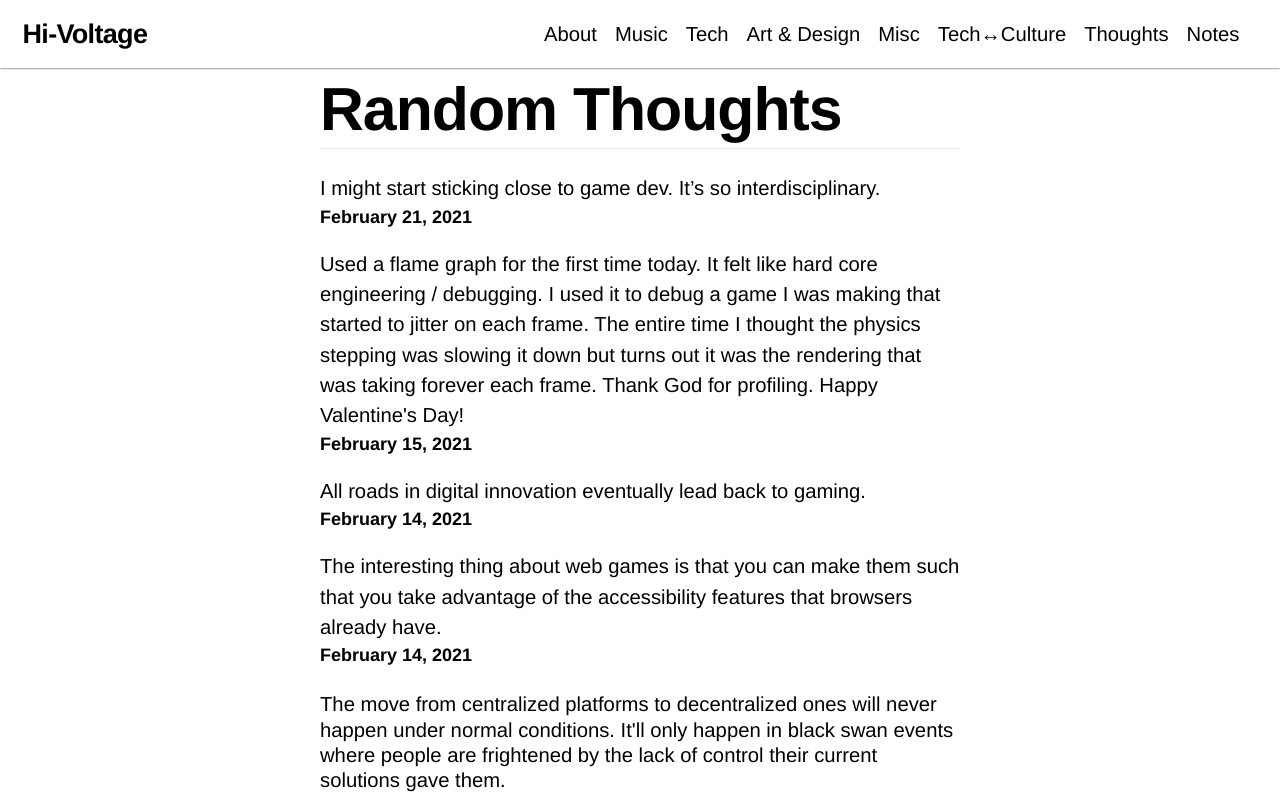
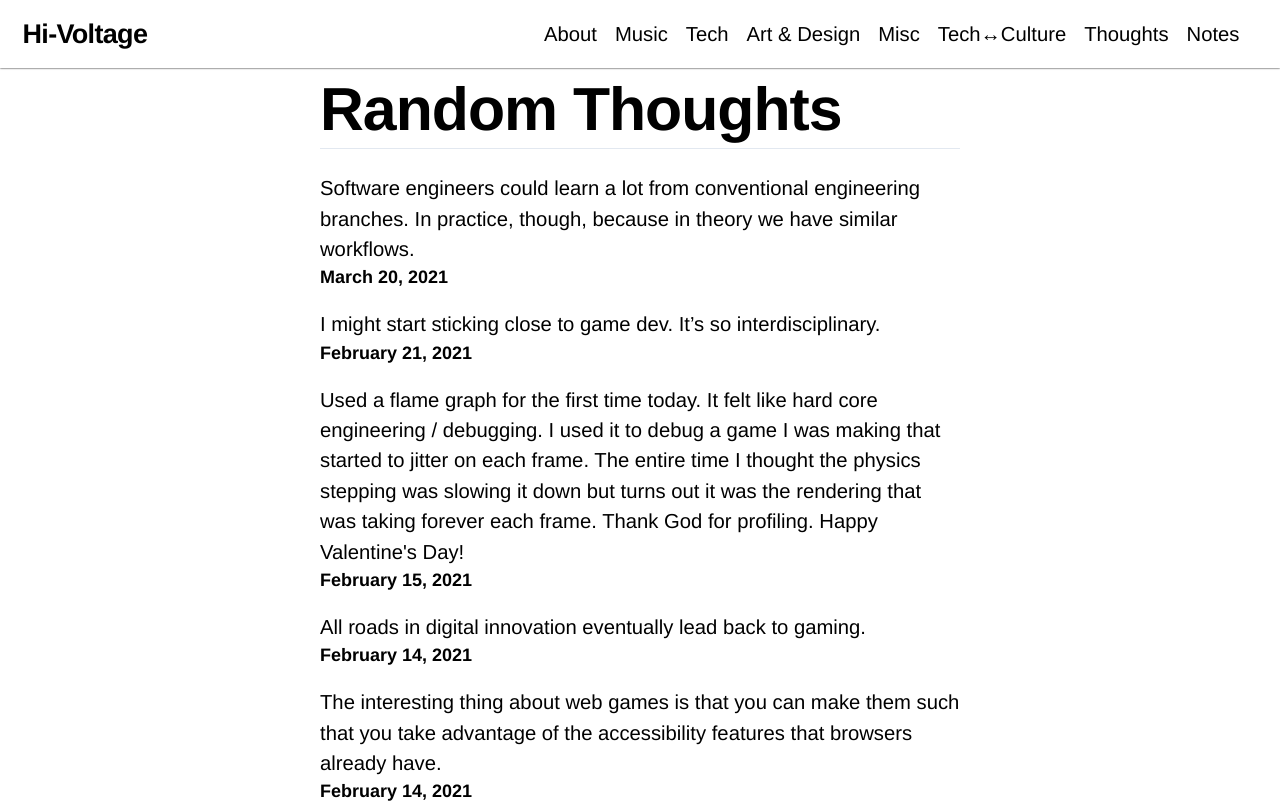
Before and after one commit to aunyks/blog, a Next.js app: page /thoughts/random in a window 1280 px wide. Shown: the top 803 px of the page. Built offline with nearby package versions, Linux system fonts and the light colour scheme.

Commit message:
add a thought

```diff
--- a/pages/thoughts/random.js
+++ b/pages/thoughts/random.js
@@ -11,6 +11,10 @@ export default function RandomThoughts() {
       description="Miscellaneous thoughts with no category."
       noFooter
     >
+      <Thought date="2021-03-19">
+        Software engineers could learn a lot from conventional engineering branches. In practice, though, because in theory we
+        have similar workflows.
+      </Thought>
       <Thought date="2021-02-20">
         I might start sticking close to game dev. It’s so interdisciplinary.
       </Thought>
```
